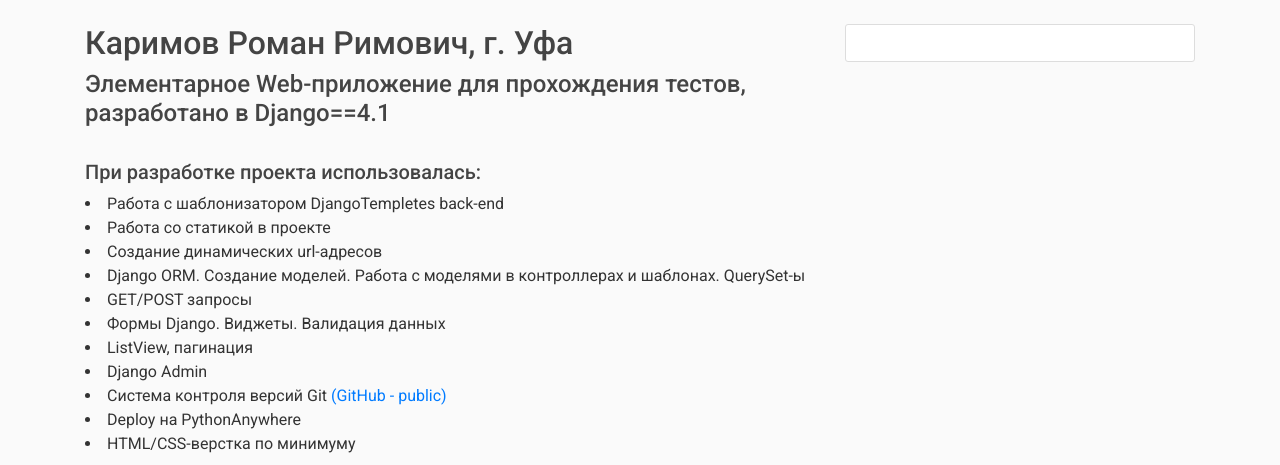
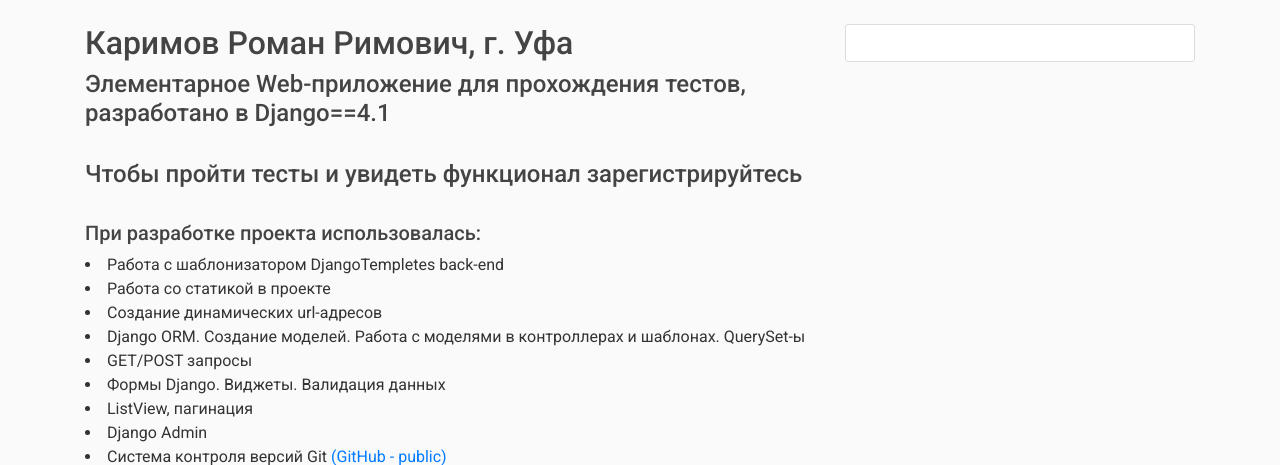
Before and after one commit to funkPp/Tests, a Django app: template mytests/main/templates/main/about.html in a window 1280 px wide. Shown: the part 56-521 px from the top of the page. Run offline with Django 4.2, Linux system fonts and the light colour scheme; the template is opened without the code that fills it, so the values that code supplies are empty; some libraries are stand-ins or nearby versions.

Commit message:
изменения в эбаут

```diff
--- a/mytests/main/templates/main/about.html
+++ b/mytests/main/templates/main/about.html
@@ -2,6 +2,7 @@
 {% block content %}
     <h2>Каримов Роман Римович, г. Уфа</h2>
     <h4>Элементарное Web-приложение для прохождения тестов, разработано в Django==4.1</h4><br>
+    <h4>Чтобы пройти тесты и увидеть функционал зарегистрируйтесь</h4><br>
     <h5>При разработке проекта использовалась:</h5>
     <li>
         Работа с шаблонизатором DjangoTempletes back-end
```
